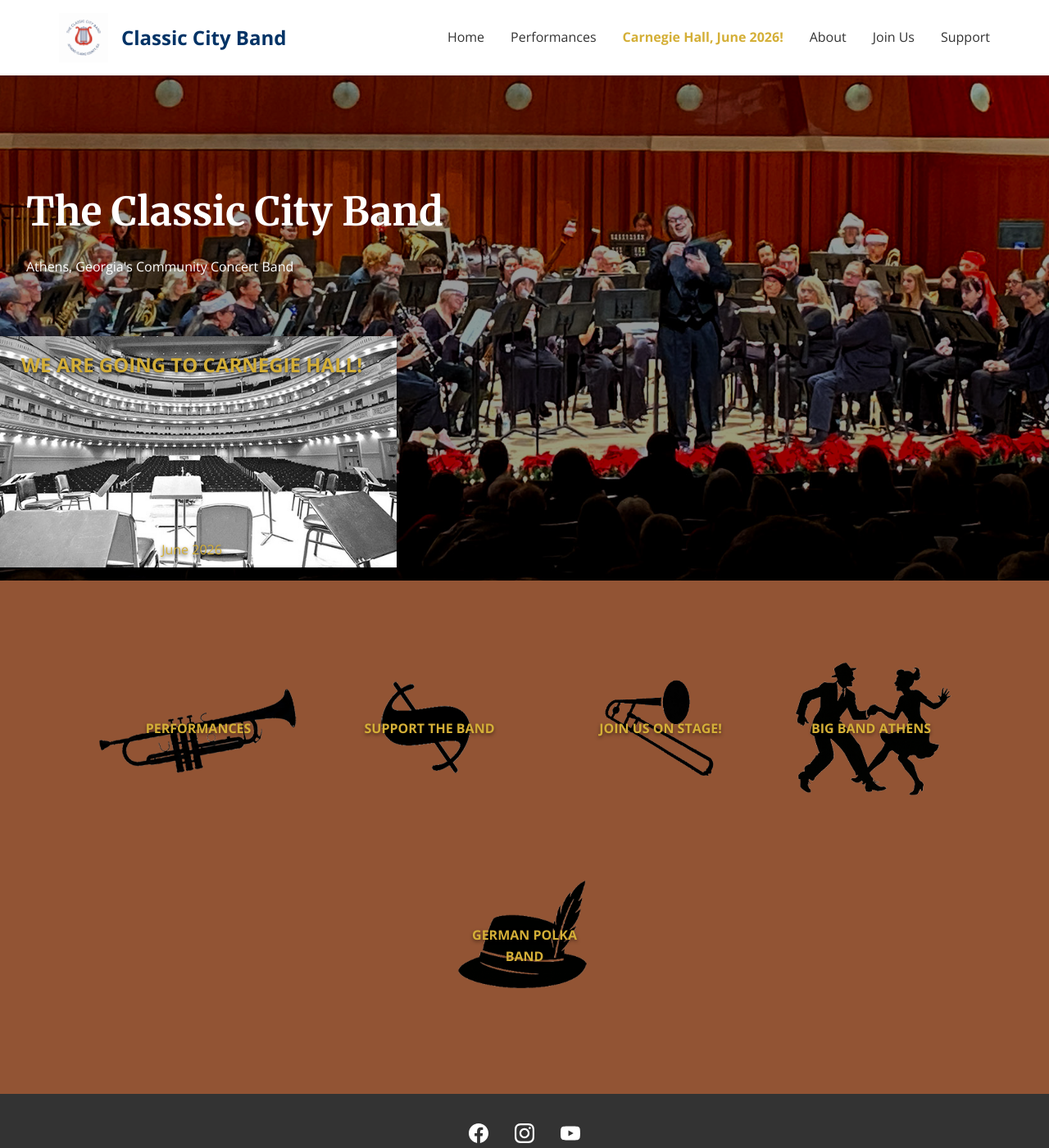
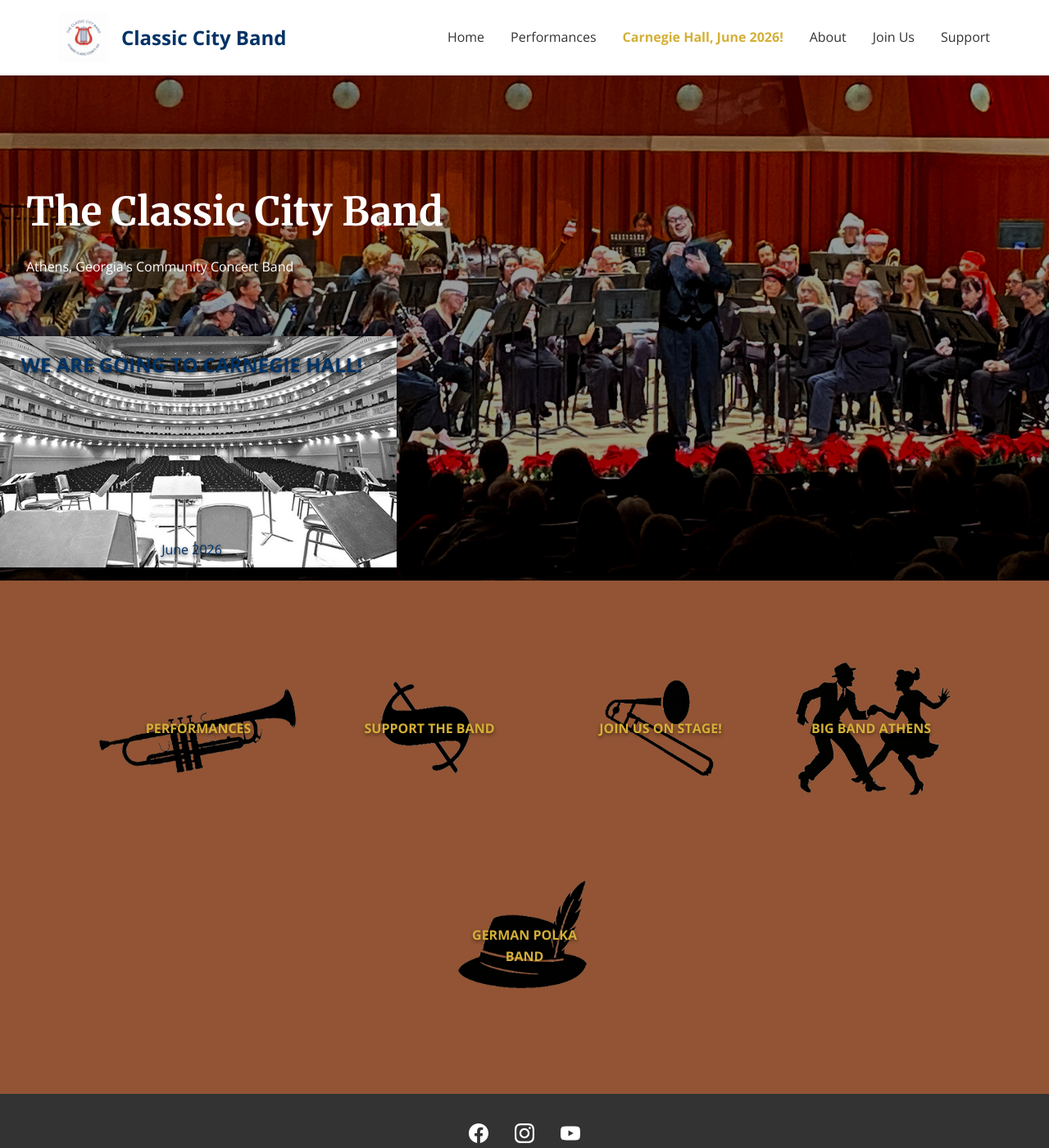
Before and after one commit to webmasterCCB/CCBwebsite, a Jekyll site: the page built from index.html, in a window 1280 px wide and 1400 px high. Shown: the whole window at 82% size. Built offline with Jekyll 4.4.1, drawn with Linux system fonts in a browser that asks for light colours.

Commit message:
Update style.css

```diff
--- a/assets/css/style.css
+++ b/assets/css/style.css
@@ -139,7 +139,7 @@ nav a:hover {
   transform: translateX(-50%);
   font-size: 1.5rem;
   font-weight: bold;
-  color: var(--accent-gold);
+  color: var(--primary-navy);
   text-shadow: 0 2px 4px rgba(0,0,0,0.8);
   width: 100%;
   text-align: center;
@@ -151,7 +151,7 @@ nav a:hover {
   left: 50%;
   transform: translateX(-50%);
   font-size: 1rem;
-  color: var(--accent-gold);
+  color: var(--primary-navy);
   text-shadow: 0 2px 4px rgba(0,0,0,0.8);
   width: 100%;
   text-align: center;
```
